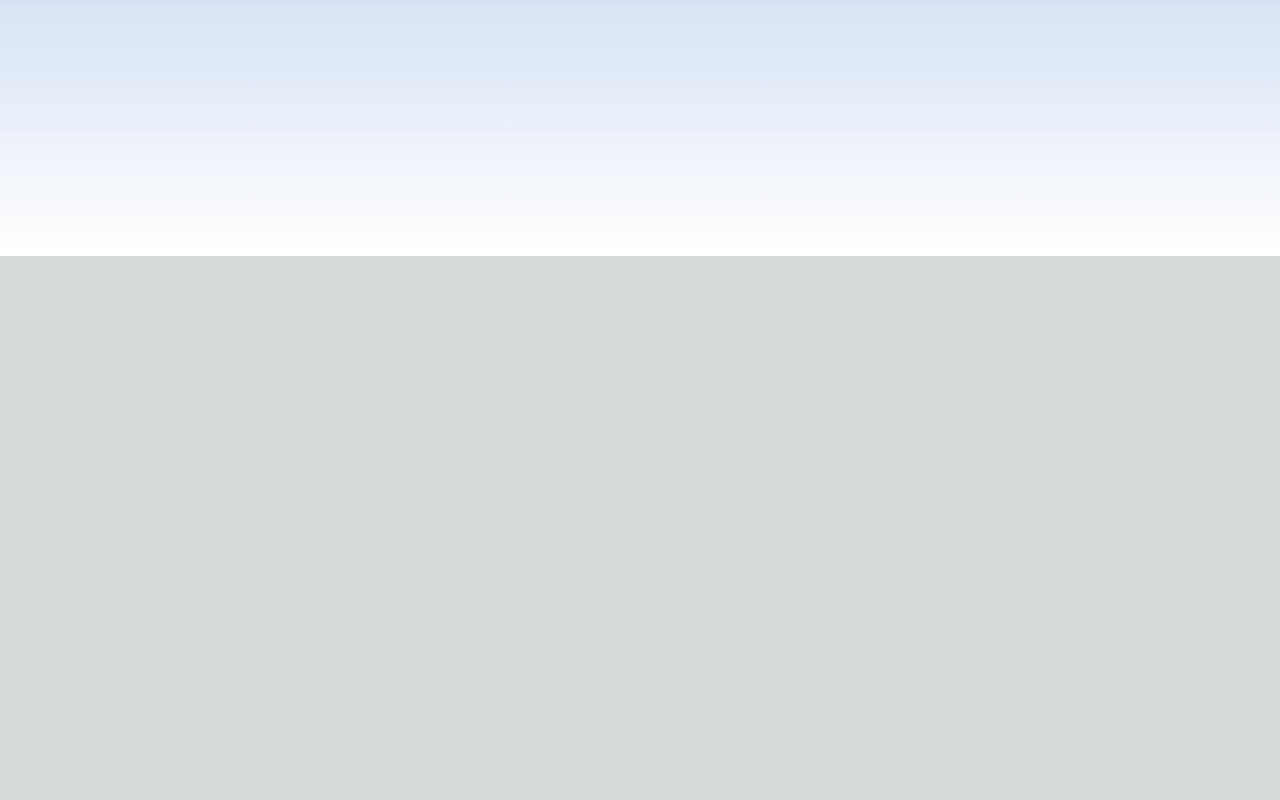
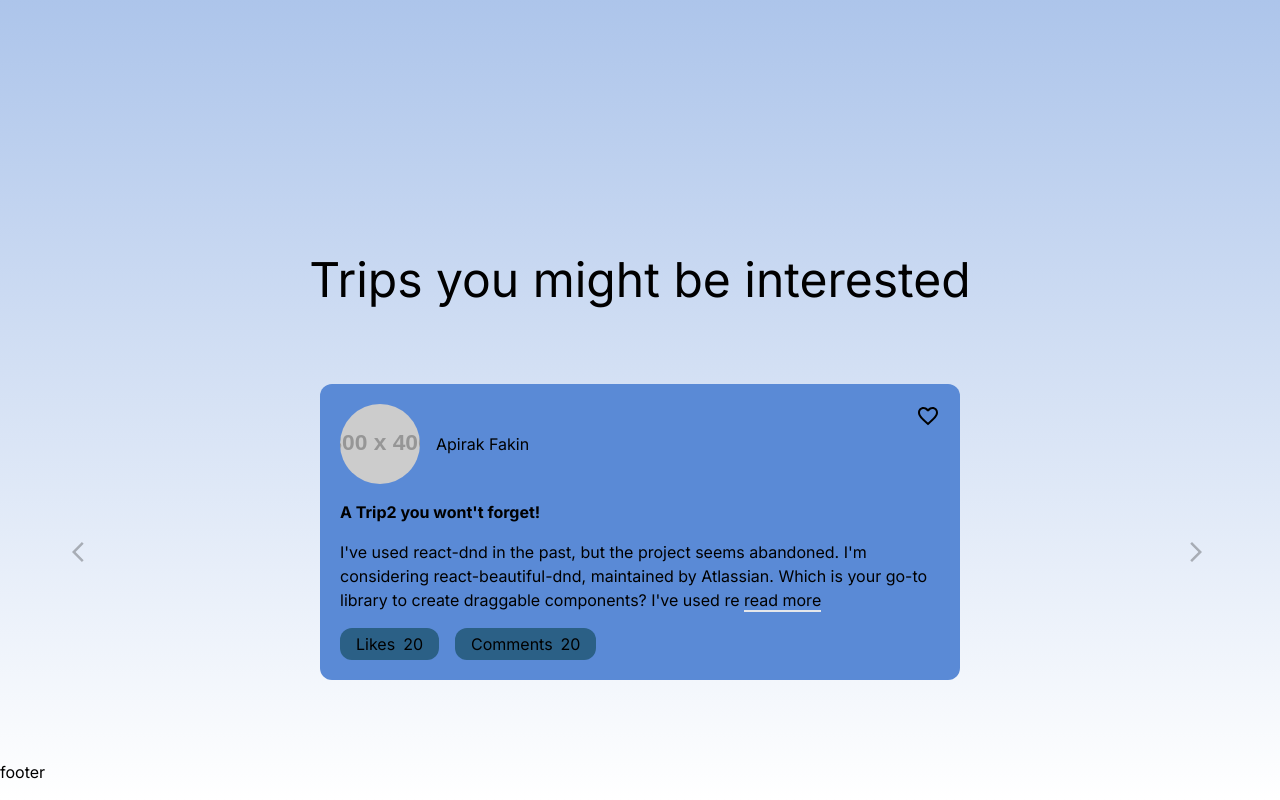
Before and after one commit to Apirak19/TripMate, a Next.js app: page / in a window 1280 px wide. Shown: the part 805-1605 px from the top of the page. Before the commit the page ends 1061 px from the top, so only its background shows below. Built offline with nearby package versions, Linux system fonts and the light colour scheme.

Commit message:
feat: add TripCarousel

```diff
--- a/app/page.jsx
+++ b/app/page.jsx
@@ -1,8 +1,8 @@
 "use client";
 import React, { useState } from "react";
 import NavigationBar from "@/components/navigation/NavigationBar";
-import Carousel from "@/components/Homepage/Carousel";
 import Hero from "@/components/Homepage/Hero";
+import SuggestedTrip from "@/components/Homepage/SuggestedTrip";
 
 const Home = () => {
   return (
@@ -10,6 +10,8 @@ const Home = () => {
       <NavigationBar />
       {/* <Carousel /> */}
       <Hero />
+      <SuggestedTrip />
+      <footer className="h-10">footer</footer>
     </div>
   );
 };
--- a/components/Homepage/Hero.jsx
+++ b/components/Homepage/Hero.jsx
@@ -4,7 +4,7 @@ const Hero = () => {
   return (
     <div className="w-full py-72 flex flex-col items-center gap-20">
       <h1 className="text-9xl text-center">
-        Explore Thailand with local experts
+        Explore Thailand with Local Experts
       </h1>
       <button className="py-7 px-12 rounded-md bg-[#5a8ad6]">see our Thai guide</button>
     </div>
--- a/components/Homepage/Carousel.jsx
+++ b/components/Homepage/ImageCarousel.jsx
@@ -10,7 +10,7 @@ const images = [
   "https://via.placeholder.com/800x400?text=Image+4",
 ];
 
-const Carousel = () => {
+const ImageCarousel = () => {
   const [currentIndex, setCurrentIndex] = useState(0);
 
   useEffect(() => {
@@ -89,4 +89,4 @@ const Carousel = () => {
   );
 };
 
-export default Carousel;
+export default ImageCarousel;
--- /dev/null
+++ b/components/Homepage/SuggestedTrip.jsx
@@ -0,0 +1,14 @@
+import React from "react";
+import TripCarousel from "./TripCarousel";
+
+const SuggestedTrip = () => {
+
+  return (
+    <div>
+      <h1 className="text-5xl text-center">Trips you might be interested</h1>
+      <TripCarousel />
+    </div>
+  );
+};
+
+export default SuggestedTrip;
--- /dev/null
+++ b/components/Homepage/TripCarousel.jsx
@@ -0,0 +1,142 @@
+"use client";
+import React, { useState, useEffect } from "react";
+import { Box, IconButton, Typography } from "@mui/material";
+import { ArrowBackIos, ArrowForwardIos } from "@mui/icons-material";
+import FavoriteBorderIcon from "@mui/icons-material/FavoriteBorder";
+
+const trips = [
+  {
+    author: "Apirak Fakin",
+    profileImg: "https://via.placeholder.com/800x400?text=Image+1",
+    location: "Bangkok",
+    title: "A Trip1 you wont't forget!",
+    content:
+      "I've used react-dnd in the past, but the project seems abandoned. I'm considering react-beautiful-dnd, maintained by Atlassian. Which is your go-to library to create draggable components? I've used react-dnd in the past, but the project seems abandoned. I'm considering react-beautiful-dnd, maintained by Atlassian. Which is your go-to library to create draggable components?",
+    likes: 20,
+    comments: 20,
+  },
+  {
+    author: "Apirak Fakin",
+    profileImg: "https://via.placeholder.com/800x400?text=Image+2",
+    title: "A Trip2 you wont't forget!",
+    location: "Bangkok",
+    content:
+      "I've used react-dnd in the past, but the project seems abandoned. I'm considering react-beautiful-dnd, maintained by Atlassian. Which is your go-to library to create draggable components? I've used react-dnd in the past, but the project seems abandoned. I'm considering react-beautiful-dnd, maintained by Atlassian. Which is your go-to library to create draggable components?",
+    likes: 20,
+    comments: 20,
+  },
+  {
+    author: "Apirak Fakin",
+    profileImg: "https://via.placeholder.com/800x400?text=Image+3",
+    title: "A Trip3 you wont't forget!",
+    location: "Bangkok",
+    content:
+      "I've used react-dnd in the past, but the project seems abandoned. I'm considering react-beautiful-dnd, maintained by Atlassian. Which is your go-to library to create draggable components? I've used react-dnd in the past, but the project seems abandoned. I'm considering react-beautiful-dnd, maintained by Atlassian. Which is your go-to library to create draggable components?",
+    likes: 20,
+    comments: 20,
+  },
+];
+
+const TripCarousel = () => {
+  const [currentIndex, setCurrentIndex] = useState(0);
+
+  useEffect(() => {
+    const interval = setInterval(() => {
+      handleNext();
+    }, 5000);
+    return () => clearInterval(interval);
+  }, []);
+
+  const handlePrev = () => {
+    setCurrentIndex((prevIndex) =>
+      prevIndex === 0 ? trips.length - 1 : prevIndex - 1
+    );
+  };
+
+  const handleNext = () => {
+    setCurrentIndex((prevIndex) =>
+      prevIndex === trips.length - 1 ? 0 : prevIndex + 1
+    );
+  };
+
+  return (
+    <Box
+      sx={{
+        position: "relative",
+        width: "100%",
+        height: "100%",
+        margin: "auto",
+        overflow: "hidden",
+      }}
+    >
+      {trips.map((trip, index) => (
+        <div
+          className={`bg-[#5a8ad6] w-1/2 rounded-xl mx-auto my-20 py-5 px-5 ${
+            currentIndex === index ? "flex" : "hidden"
+          }
+          flex-col gap-4 relative
+          `}
+        >
+          <FavoriteBorderIcon className="absolute right-[20px]" />
+          <div className="flex items-center gap-4">
+            <img
+              src={trip.profileImg}
+              alt={trip.author}
+              className="rounded-full w-20 h-20 object-cover"
+            />
+            <h4>{trip.author}</h4>
+          </div>
+          <div className="flex flex-col gap-4">
+            <h3 className="font-bold">{trip.title}</h3>
+            <p className="truncate-3-lines">
+              {trip.content.slice(0, 200)}{" "}
+              <a href="/" className="border-b-2">
+                read more
+              </a>
+            </p>
+          </div>
+          <div className="flex gap-4">
+            <div className="flex gap-2 rounded-xl bg-[#2b6086] py-1 px-4">
+              <p>Likes</p>
+              <p>{trip.likes}</p>
+            </div>
+            <div className="flex gap-2 rounded-xl bg-[#2b6086] py-1 px-4">
+              <p>Comments</p>
+              <p>{trip.comments}</p>
+            </div>
+          </div>
+        </div>
+      ))}
+      <IconButton
+        onClick={handlePrev}
+        sx={{
+          opacity: "0.5",
+          position: "absolute",
+          top: "50%",
+          left: "5%",
+          "&:hover": {
+            backgroundColor: "#d8dfeb",
+          },
+        }}
+      >
+        <ArrowBackIos />
+      </IconButton>
+      <IconButton
+        onClick={handleNext}
+        sx={{
+          opacity: "0.5",
+          position: "absolute",
+          top: "50%",
+          right: "5%",
+          "&:hover": {
+            backgroundColor: "#d8dfeb",
+          },
+        }}
+      >
+        <ArrowForwardIos />
+      </IconButton>
+    </Box>
+  );
+};
+
+export default TripCarousel;
```
